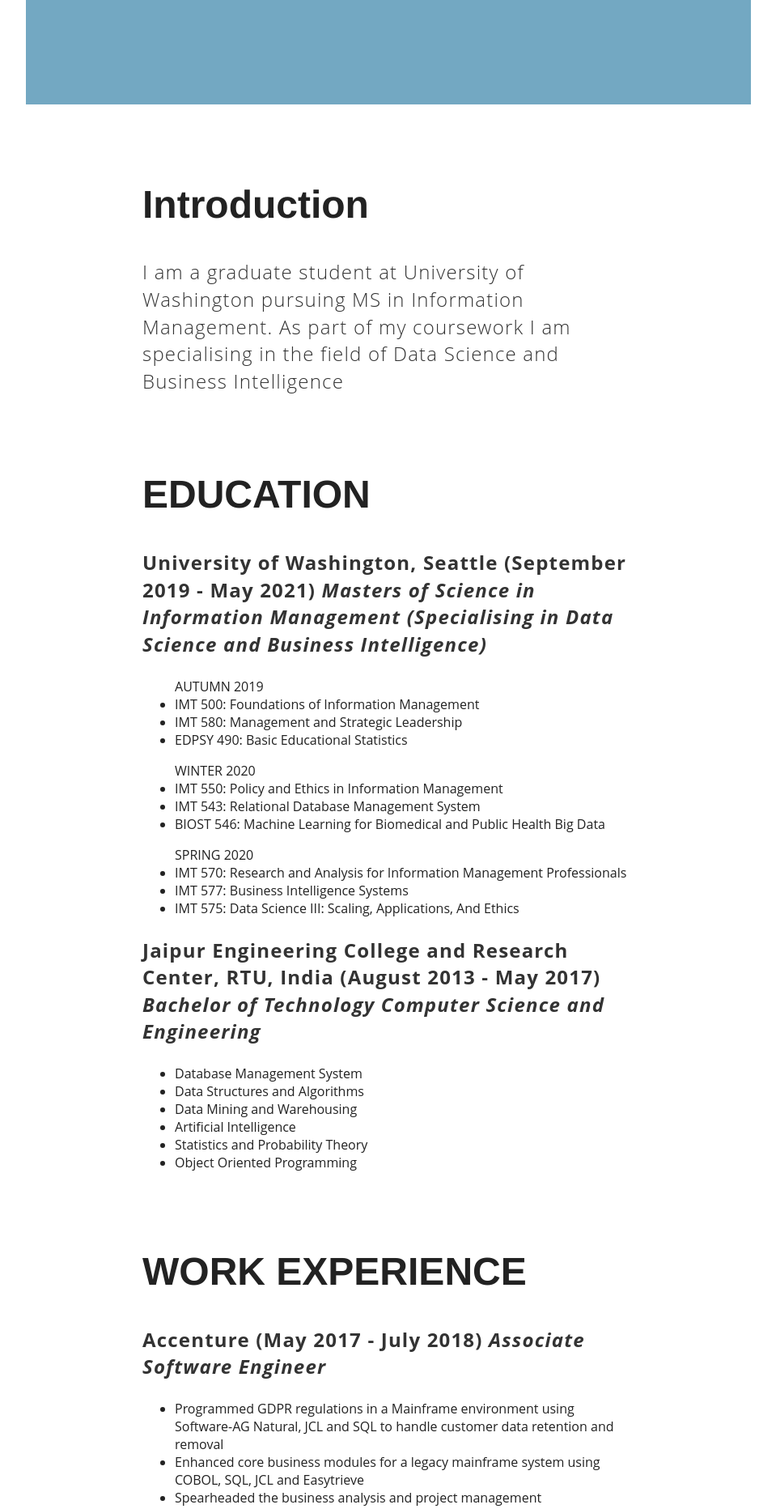
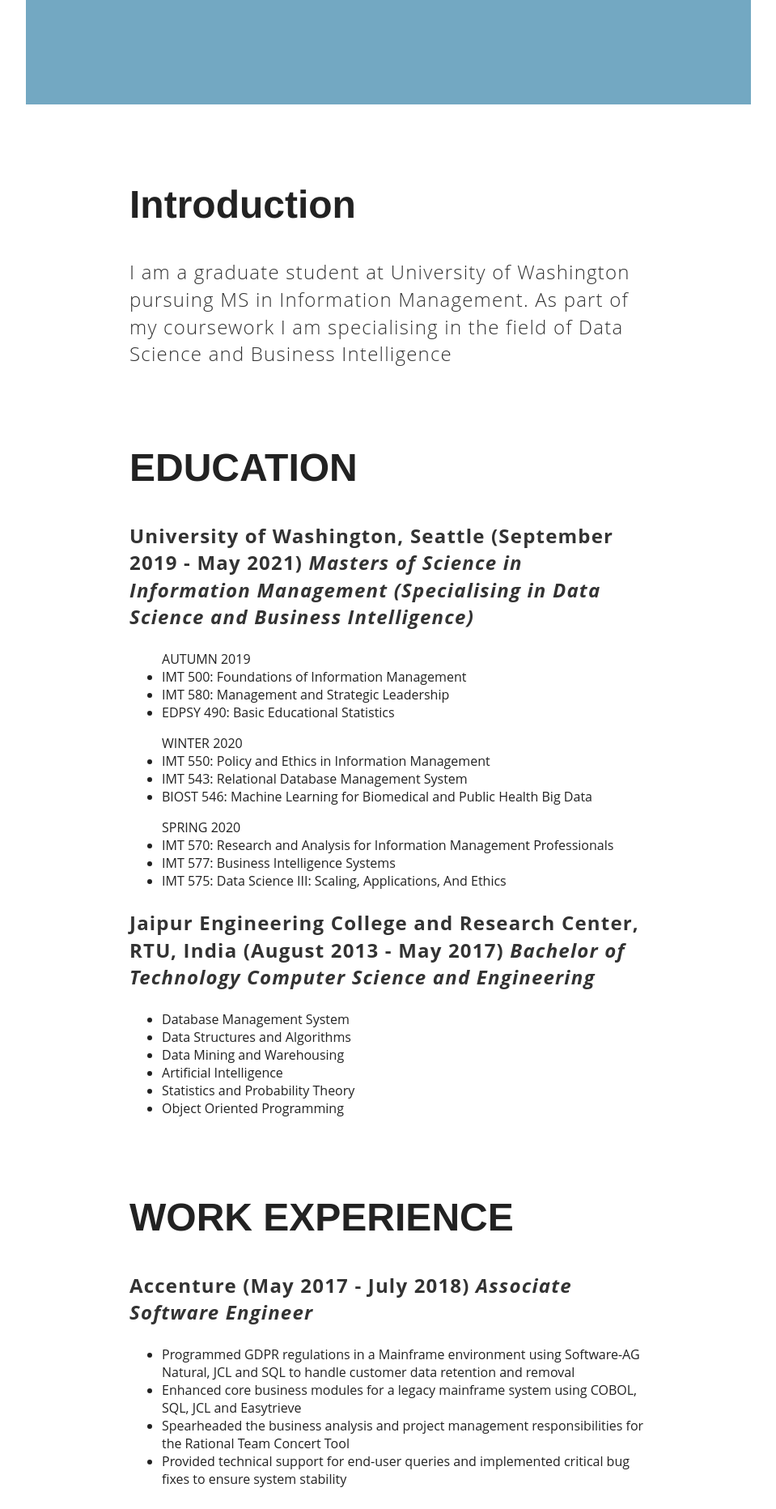
Before and after one commit to shreyakaul/shreyakaul.github.io, a Jekyll site: the page built from index.html, in a window 1280 px wide. Shown: the part 543-2407 px from the top of the page at 81% size, without its empty margins (160-1119 px from the left). Built offline with Jekyll 4.4.1, drawn with Linux system fonts in a browser that asks for light colours.

Commit message:
Update main.css

```diff
--- a/css/main.css
+++ b/css/main.css
@@ -188,7 +188,7 @@
 .introduction-section,
 .location-section,
 .questions-section {
-    max-width: 38em;
+    max-width: 40em;
     margin-left: auto;
     margin-right: auto;
     margin-top: 2em;
```
